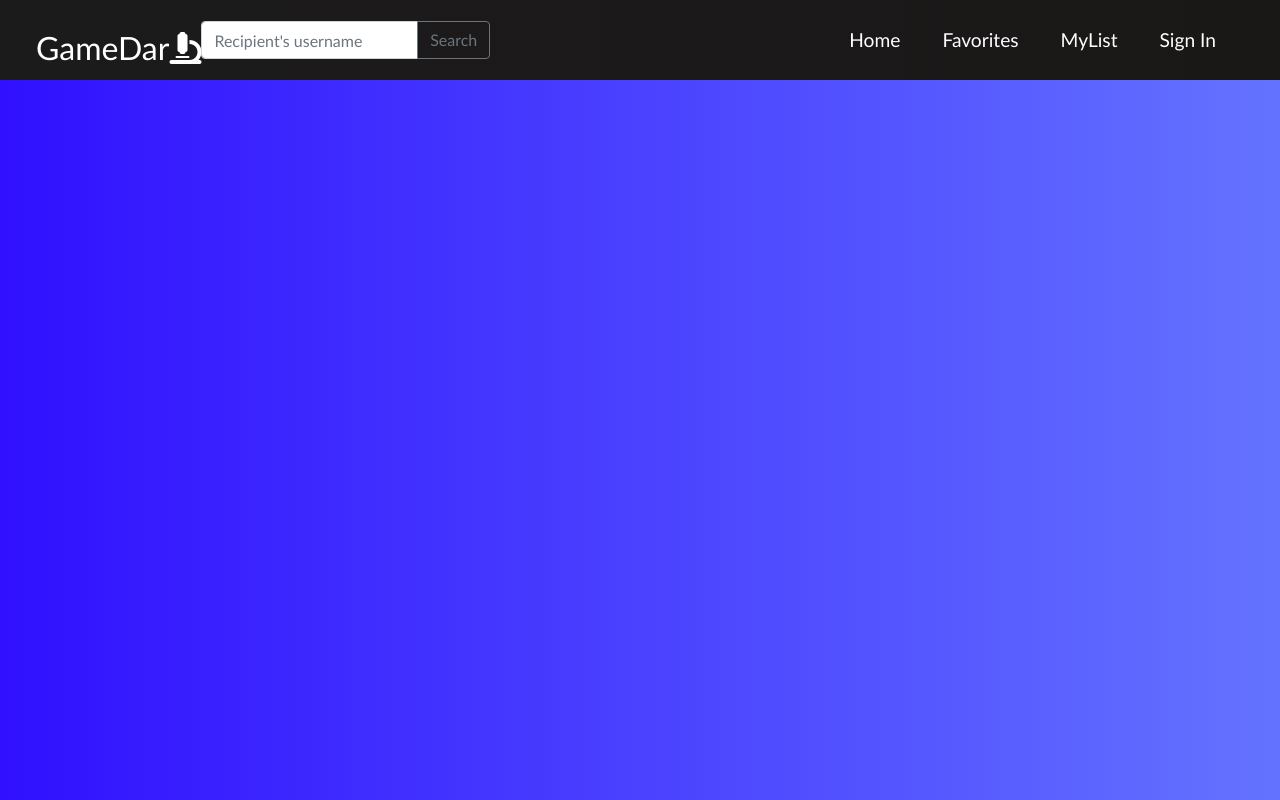
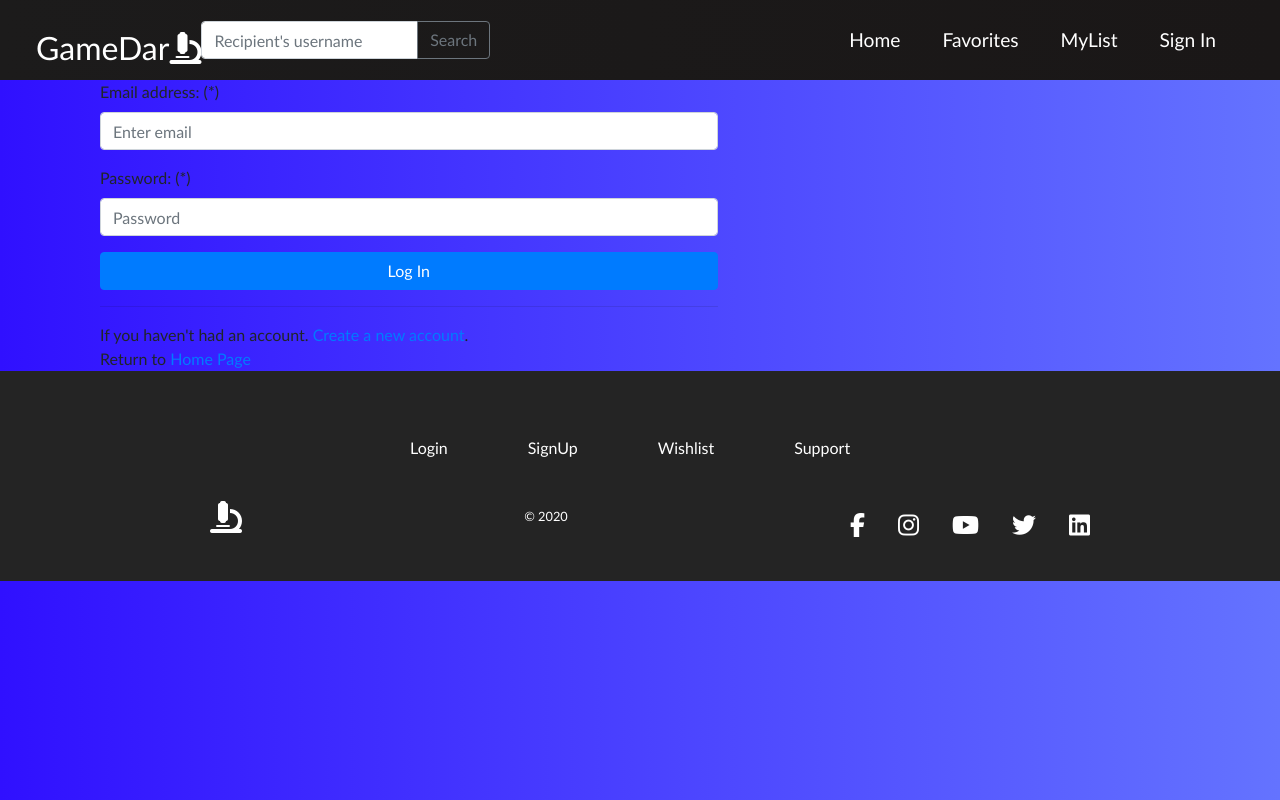
Before and after one commit to ParkerM2/GameDar, a React (Create React App) app in the folder project-3/: page /login in a window 1280 px wide. Built offline with nearby package versions, Linux system fonts and the light colour scheme.

Commit message:
WOrking on the signup page, facing issues with backend

```diff
--- a/project-3/src/App.js
+++ b/project-3/src/App.js
@@ -6,23 +6,26 @@ import Navbar from "./components/Navbar/Navbar"
 import Footer from "./components/Footer/Footer"
 import Home from "./pages/home"
 import Favorites from "./pages/favorites"
+import Register from "./pages/Register"
+import Login from "./pages/Login"
 import WishListPage from "./pages/Wishlist"
 
 function App() {
   return (
     <>
-    <Router>
-      <Navbar/>
-      <Switch>
-        <Route path="/" exact component={Home}/>
-        <Route path="/Favorites" exact component={Favorites}/>
-        <Route path="/MyList" exact component={WishListPage}/>
-      </Switch>
-    </Router>
-
+      <Router>
+        <Navbar />
+        <Switch>
+          <Route path="/" exact component={Home} />
+          <Route path="/Favorites" exact component={Favorites} />
+          <Route path="/MyList" exact component={WishListPage} />
+          <Route path="/register" exact component={Register} />
+          <Route path="/login" exact component={Login} />
+        </Switch>
+        <Footer />
+      </Router>
     </>
-
   )
-  }
+}
 
 export default App;
--- a/project-3/src/components/Footer/Footer.js
+++ b/project-3/src/components/Footer/Footer.js
@@ -6,66 +6,66 @@ import { Link } from 'react-router-dom';
 function Footer() {
   return (
     <div className='footer-container'>
-          <div class='footer-links'>
+          <div className='footer-links'>
         <div className='footer-link-wrapper'>
-          <div class='footer-link-items'>
-            <Link to='/'>Login</Link>
-            <Link to='/'>SignUp</Link>
-            <Link to='/'>Wishlist</Link>
+          <div className='footer-link-items'>
+            <Link to='/login'>Login</Link>
+            <Link to='/register'>SignUp</Link>
+            <Link to='/MyList'>Wishlist</Link>
             <Link to='/'>Support</Link>
           </div>
         </div>
       </div>
 
 
-      <section class='social-media'>
-        <div class='social-media-wrap'>
-          <div class='footer-logo'>
+      <section className='social-media'>
+        <div className='social-media-wrap'>
+          <div className='footer-logo'>
             <Link to='/' className='social-logo'>
-              <i class='fas fa-microscope' />
+              <i className='fas fa-microscope' />
             </Link>
           </div>
-          <small class='website-rights'> © 2020</small>
-          <div class='social-icons'>
+          <small className='website-rights'> © 2020</small>
+          <div className='social-icons'>
             <Link
-              class='social-icon-link facebook'
+              className='social-icon-link facebook'
               to='/'
               target='_blank'
               aria-label='Facebook'
             >
-              <i class='fab fa-facebook-f' />
+              <i className='fab fa-facebook-f' />
             </Link>
             <Link
-              class='social-icon-link instagram'
+              className='social-icon-link instagram'
               to='/'
               target='_blank'
               aria-label='Instagram'
             >
-              <i class='fab fa-instagram' />
+              <i className='fab fa-instagram' />
             </Link>
             <Link
-              class='social-icon-link youtube'
+              className='social-icon-link youtube'
               to='/'
               target='_blank'
               aria-label='Youtube'
             >
-              <i class='fab fa-youtube' />
+              <i className='fab fa-youtube' />
             </Link>
             <Link
-              class='social-icon-link twitter'
+              className='social-icon-link twitter'
               to='/'
               target='_blank'
               aria-label='Twitter'
             >
-              <i class='fab fa-twitter' />
+              <i className='fab fa-twitter' />
             </Link>
             <Link
-              class='social-icon-link twitter'
+              className='social-icon-link twitter'
               to='/'
               target='_blank'
               aria-label='LinkedIn'
             >
-              <i class='fab fa-linkedin' />
+              <i className='fab fa-linkedin' />
             </Link>
           </div>
         </div>
--- a/project-3/src/components/Navbar/Button.js
+++ b/project-3/src/components/Navbar/Button.js
@@ -13,7 +13,7 @@ export const Button=({children,type,onClick,buttonStyle,buttonSize})=>{
     STYLES[0];
     const checkButtonSize=SIZES.includes(buttonSize)? buttonSize:SIZES[0]
     return(
-        <Link to="/sign-up" className='btn-mobile'>
+        <Link to="/register" className='btn-mobile'>
             <button className={`btn ${checkButtonStyle}${checkButtonSize}`}
             onClick={onClick}
             type={type}>
--- /dev/null
+++ b/project-3/src/components/UserForm/UserForm.js
@@ -0,0 +1,69 @@
+import React from 'react'
+
+class UserForm extends React.Component {
+    state = {
+        userName: '',
+        email: '',
+        password: '',
+        passwordConfirmation: ''
+    }
+
+    handleSubmit = (event) => {
+        event.preventDefault()
+        if (this.props.onSubmit) {
+            if (this.props.login) {
+                this.props.onSubmit({
+                    email: this.state.email,
+                    password: this.state.password
+                })
+            } else {
+                this.props.onSubmit(this.state)
+            }
+        }
+    }
+
+    update = (field) => {
+        return (event) => this.setState({ [field]: event.target.value })
+    }
+
+    render() {
+        const { login, errors } = this.props
+
+        return (
+            <div>
+                <div className="text-danger">
+                    { errors }
+                </div>
+                <form onSubmit={this.handleSubmit}>
+                    { login || (
+                        <div className="form-group">
+                            <label htmlFor="userName">Full name:</label>
+                            <input type="text" className="form-control" name="userName" id="userName" placeholder="Full name" value={this.state.userName} onChange={this.update('userName')}/>
+                        </div>
+                    )}
+
+                    <div className="form-group">
+                        <label htmlFor="email">Email address: (*)</label>
+                        <input type="email" name="email" className="form-control" id="email" placeholder="Enter email" required value={this.state.email} onChange={this.update('email')}/>
+                    </div>
+
+                    <div className="form-group">
+                        <label htmlFor="password">Password: (*)</label>
+                        <input type="password" name="password" className="form-control" id="password" placeholder="Password" required value={this.state.password} onChange={this.update('password')}/>
+                    </div>
+
+                    { login || (
+                        <div className="form-group">
+                            <label htmlFor="passwordConfirmation">Confirm password: (*)</label>
+                            <input type="password" className="form-control" name="passwordConfirmation" id="passwordConfirmation" placeholder="Password Confirmation" required value={this.state.passwordConfirmation} onChange={this.update('passwordConfirmation')}/>
+                        </div>
+                    )}
+
+                    <button type="submit" className="btn btn-primary">{ login ? "Log In" : "Register" }</button>
+                </form>
+            </div>
+        )
+    }
+}
+
+export default UserForm
--- /dev/null
+++ b/project-3/src/pages/Login.js
@@ -0,0 +1,29 @@
+import React from 'react'
+import UserForm from '../components/UserForm/UserForm'
+import { Link } from 'react-router-dom';
+
+function Login() {
+    const handleSubmit = (formValues) => {
+        console.log("login", formValues)
+    }
+
+    return (
+        <div className="container">
+            <div clasNames="row mt-3">
+                <div className="col-7">
+                    <UserForm login onSubmit={handleSubmit}/>
+
+                    <hr/>
+                    <div>
+                        If you haven't had an account. <Link to="/register">Create a new account</Link>.
+                    </div>
+                    <div>
+                        Return to <Link to="/">Home Page</Link>
+                    </div>
+                </div>
+            </div>
+        </div>
+    )
+}
+
+export default Login
--- /dev/null
+++ b/project-3/src/pages/Register.js
@@ -0,0 +1,29 @@
+import React from 'react'
+import UserForm from '../components/UserForm/UserForm'
+
+function Register() {
+    const handleSubmit = (formValues) => {
+        console.log("register", formValues)
+    }
+    return (
+        <div className="container">
+            <div className="row mt-5" style={{ fontSize: '10px' }}>
+                <div className="col-4 login-left">
+                </div>
+                <div className="col-5 mt-2">
+                    <UserForm onSubmit={handleSubmit}/>
+
+                    <hr/>
+                    <div>
+                        If you already have had an account. <a href="/login">Log in</a>.
+                    </div>
+                    <div>
+                        Return to <a href="/">Home Page</a>
+                    </div>
+                </div>
+            </div>
+        </div>
+    )
+}
+
+export default Register
--- a/project-3/src/pages/favorites.js
+++ b/project-3/src/pages/favorites.js
@@ -8,8 +8,7 @@ import Footer from "../components/Footer/Footer"
 function Favorites(){
     return (
         <>
-        <ECarousel/>
-        <Footer/>
+            <ECarousel/>
         </>
     )
 }
--- a/project-3/src/pages/home.js
+++ b/project-3/src/pages/home.js
@@ -8,9 +8,7 @@ import WishlistForm from "../components/Wishlist/WishlistForm"
 function Home(){
     return (
         <>
-        <HeroSection/>
-
-        <Footer/>
+            <HeroSection/>
         </>
     )
 }
```
Also changed, not shown: project-3/src/pages/Wishlist.js (+6 -7 lines), 1 other file (tests, documents, lock files or other folders).
